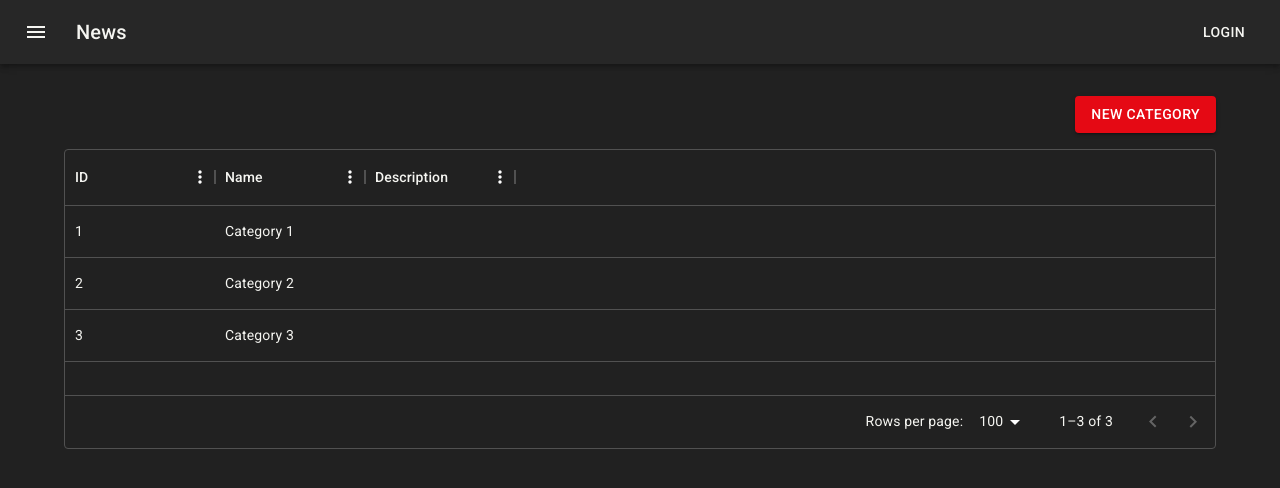
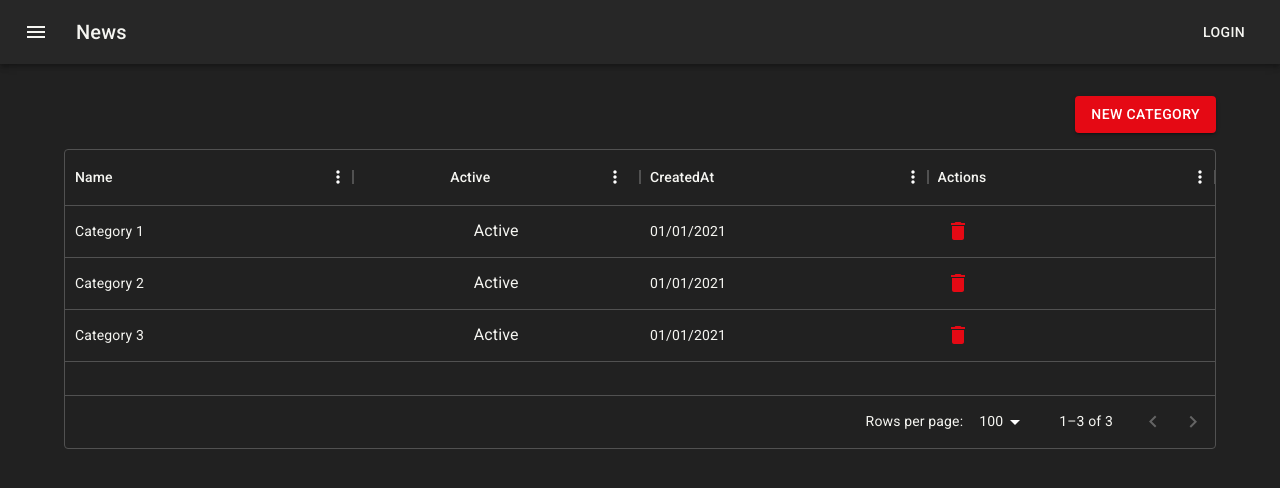
Before and after one commit to diegosilva-ress/codeflix-admin, a React (Create React App) app: page / in a window 1280 px wide. Shown: the top 488 px of the page. Built offline with nearby package versions, Linux system fonts and the light colour scheme.

Commit message:
Customizando datagrid

```diff
--- a/package.json
+++ b/package.json
@@ -5,7 +5,7 @@
   "dependencies": {
     "@emotion/react": "^11.11.3",
     "@emotion/styled": "^11.11.0",
-    "@mui/icons-material": "^5.15.6",
+    "@mui/icons-material": "^5.15.7",
     "@mui/material": "^5.15.6",
     "@mui/x-data-grid": "^6.19.3",
     "@reduxjs/toolkit": "^1.9.7",
--- a/src/features/categories/ListCategory.tsx
+++ b/src/features/categories/ListCategory.tsx
@@ -3,22 +3,44 @@ import {Link} from "react-router-dom";
 import * as React from "react";
 import {useAppSelector} from "../../app/hooks";
 import {selectCategories} from "./categorySlice";
-import {DataGrid, GridColDef, GridRowsProp} from '@mui/x-data-grid';
+import {DataGrid, GridColDef, GridRenderCellParams, GridRowsProp, renderActionsCell} from '@mui/x-data-grid';
+import IconButton from "@mui/material/IconButton";
+import DeleteIcon from '@mui/icons-material/Delete'
 
 export const CategoryList = () => {
     const categories = useAppSelector(selectCategories);
 
-    const rows : GridRowsProp = categories.map((category) => ({
+    const rows: GridRowsProp = categories.map((category) => ({
         id: category.id,
         name: category.name,
-        description: category.description,
+        isActive: category.is_active,
+        createdAt: new Date(category.created_at).toLocaleDateString('pt-BR'),
     }))
 
-    const columns : GridColDef[] = [
-        { field: 'id', headerName: 'ID', width: 150 },
-        { field: 'name', headerName: 'Name', width: 150 },
-        { field: 'description', headerName: 'Description', width: 150 }
+    const columns: GridColDef[] = [
+        {field: 'name', headerName: 'Name', flex: 1},
+        {field: 'isActive', headerName: 'Active', flex: 1, type: 'boolean', renderCell: renderIsActiveCell},
+        {field: 'createdAt', headerName: 'CreatedAt', flex: 1},
+        {field: 'id', headerName: 'Actions', flex: 1, renderCell: renderActionsCell},
     ]
+
+    function renderIsActiveCell(row: GridRenderCellParams) {
+        return (
+            <Typography color={row.value ? 'primary' : 'secondary'}>
+                {row.value ? 'Active' : 'Inactive'}
+            </Typography>
+        );
+    }
+
+    function renderActionsCell(params: GridRenderCellParams) {
+        return (
+            <IconButton color='secondary'
+                        onClick={() => console.log('clicked')}
+                        aria-label='delete'>
+                <DeleteIcon />
+            </IconButton>
+        );
+    }
 
     return (
         <Box maxWidth="lg" sx={{mt: 4, mb: 4}}>
@@ -33,10 +55,10 @@ export const CategoryList = () => {
                     New Category
                 </Button>
             </Box>
-            <div style={{ height: 300, width: '100%'}}>
+            <div style={{height: 300, width: '100%'}}>
                 <DataGrid
                     rows={rows}
-                    columns={columns} />
+                    columns={columns}/>
             </div>
         </Box>
     );
```
Also changed, not shown: 1 other file (tests, documents, lock files or other folders).
